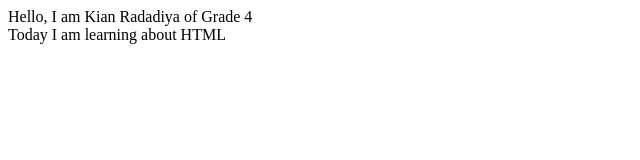
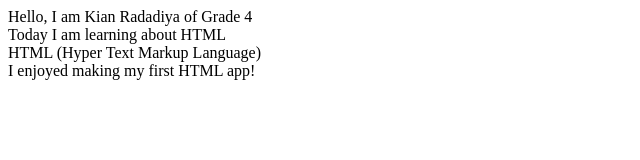
Before and after one commit to KIANRAV4/Lesson-1-Activity-1, a plain HTML site: page Index.html in a window 1280 px wide. Shown: the whole page, without its empty margins (0-640 px from the left). Drawn offline with Linux system fonts and the light colour scheme.

Commit message:
Initial Commit

```diff
--- a/Index.html
+++ b/Index.html
@@ -5,6 +5,8 @@
     </head>
     <body>
        Hello, I am Kian Radadiya of Grade 4 <br>
-       Today I am learning about HTML
+       Today I am learning about HTML <br>
+       HTML (Hyper Text Markup Language)<br>
+       I enjoyed making my first HTML app!
     </body>
 </html>
```
Also changed, not shown: 1 other file.
